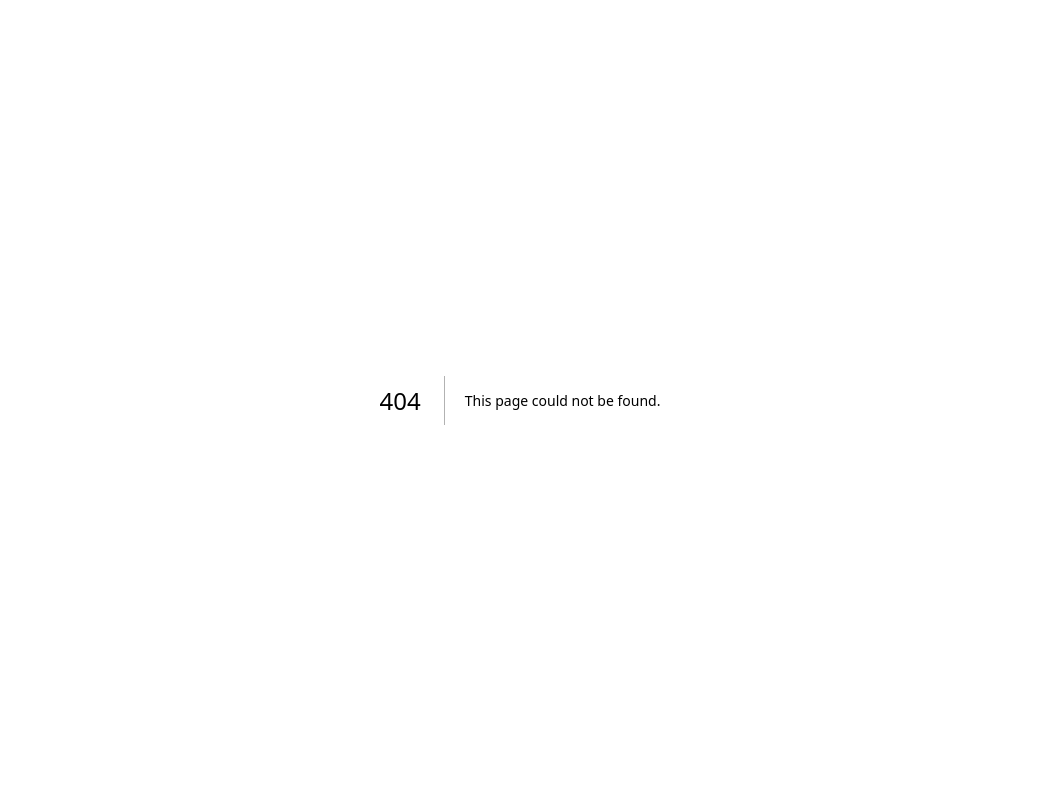
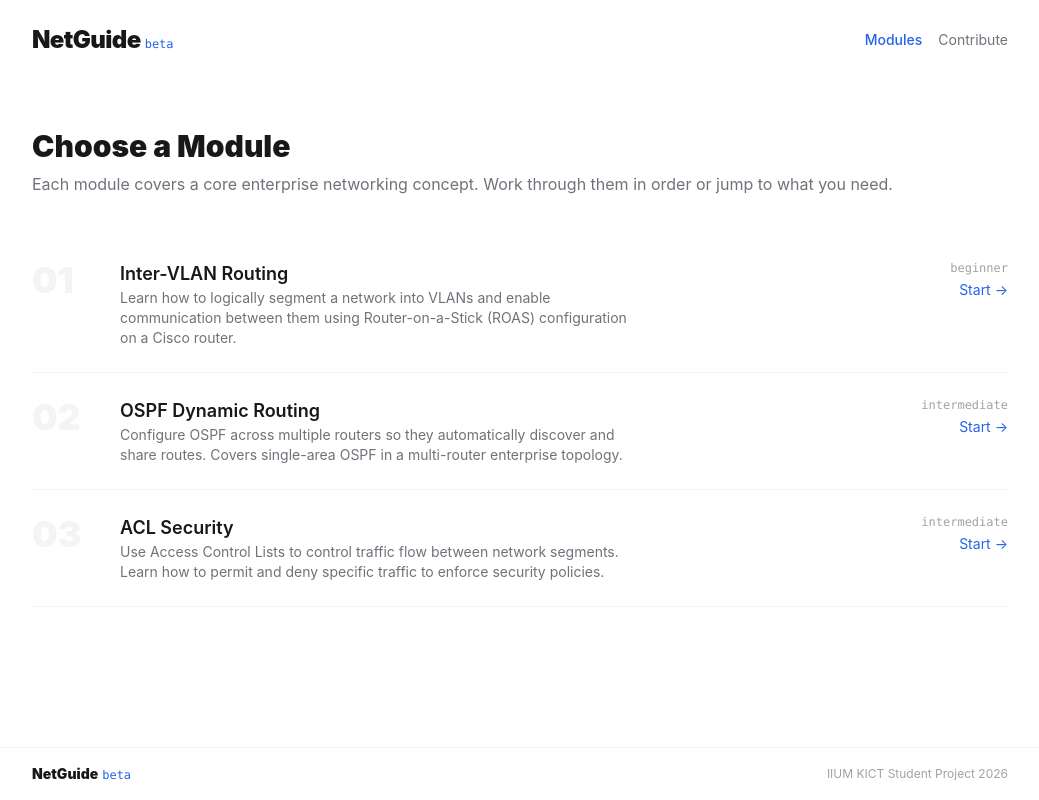
Before and after one commit to near-link/NetGuide, a Next.js app: page /modules in a window 1280 px wide. Before the commit this address had no page. Shown: the whole page, without its empty margins (120-1159 px from the left). Built offline with nearby package versions, Linux system fonts and the light colour scheme.

Commit message:
feat: add module selection page with difficulty badges

```diff
--- /dev/null
+++ b/app/modules/page.tsx
@@ -0,0 +1,99 @@
+import Link from "next/link";
+import { modules } from "@/data/modules";
+import type { Metadata } from "next";
+
+const pad = (n: number) => String(n).padStart(2, "0");
+
+export const metadata: Metadata = {
+  title: "Modules | NetGuide",
+  description:
+    "Choose a networking module. Each covers a core enterprise networking concept with step-by-step Cisco configuration guides.",
+};
+
+export default function ModulesPage() {
+  return (
+    <div className="min-h-screen flex flex-col">
+      <header>
+        <div className="max-w-5xl mx-auto px-6 py-6 flex items-center justify-between">
+          <Link href="/" className="flex items-baseline">
+            <span className="font-black text-2xl tracking-tight text-zinc-900">
+              NetGuide
+            </span>
+            <span className="text-xs font-mono text-blue-600 ml-1 align-super">
+              beta
+            </span>
+          </Link>
+          <div className="flex items-center gap-4">
+            <Link
+              href="/modules"
+              className="text-sm text-blue-600 font-medium"
+            >
+              Modules
+            </Link>
+            <Link
+              href="/contribute"
+              className="text-sm text-zinc-500 hover:text-zinc-900 transition-colors"
+            >
+              Contribute
+            </Link>
+          </div>
+        </div>
+      </header>
+
+      <main className="flex-1 max-w-5xl mx-auto px-6 py-12 w-full">
+        <h1 className="text-3xl font-black text-zinc-900 mb-2">
+          Choose a Module
+        </h1>
+        <p className="text-zinc-500 mb-10">
+          Each module covers a core enterprise networking concept. Work through
+          them in order or jump to what you need.
+        </p>
+        <div>
+          {modules.map((m) => (
+            <div
+              key={m.id}
+              className="flex flex-col sm:flex-row items-start gap-4 sm:gap-6 py-6 border-b border-zinc-100"
+            >
+              <span className="text-4xl font-black text-zinc-100 w-16 shrink-0 select-none">
+                {pad(m.number)}
+              </span>
+              <div className="flex-1 min-w-0">
+                <h3 className="text-lg font-semibold text-zinc-900">
+                  {m.title}
+                </h3>
+                <p className="text-sm text-zinc-500 max-w-lg">
+                  {m.description}
+                </p>
+              </div>
+              <div className="sm:text-right shrink-0 flex sm:flex-col items-center sm:items-end gap-3 sm:gap-1">
+                <span className="text-xs font-mono text-zinc-400 hidden sm:block">
+                  {m.difficulty.toLowerCase()}
+                </span>
+                <Link
+                  href={`/modules/${m.id}`}
+                  className="text-sm text-blue-600 hover:text-blue-700 transition-colors"
+                >
+                  Start →
+                </Link>
+              </div>
+            </div>
+          ))}
+        </div>
+      </main>
+
+      <footer className="border-t border-zinc-100">
+        <div className="max-w-5xl mx-auto px-6 py-4 flex items-center justify-between">
+          <div className="flex items-baseline">
+            <span className="font-black text-sm text-zinc-900">NetGuide</span>
+            <span className="text-xs font-mono text-blue-600 ml-1 align-super">
+              beta
+            </span>
+          </div>
+          <span className="text-xs text-zinc-400">
+            IIUM KICT Student Project 2026
+          </span>
+        </div>
+      </footer>
+    </div>
+  );
+}
```
